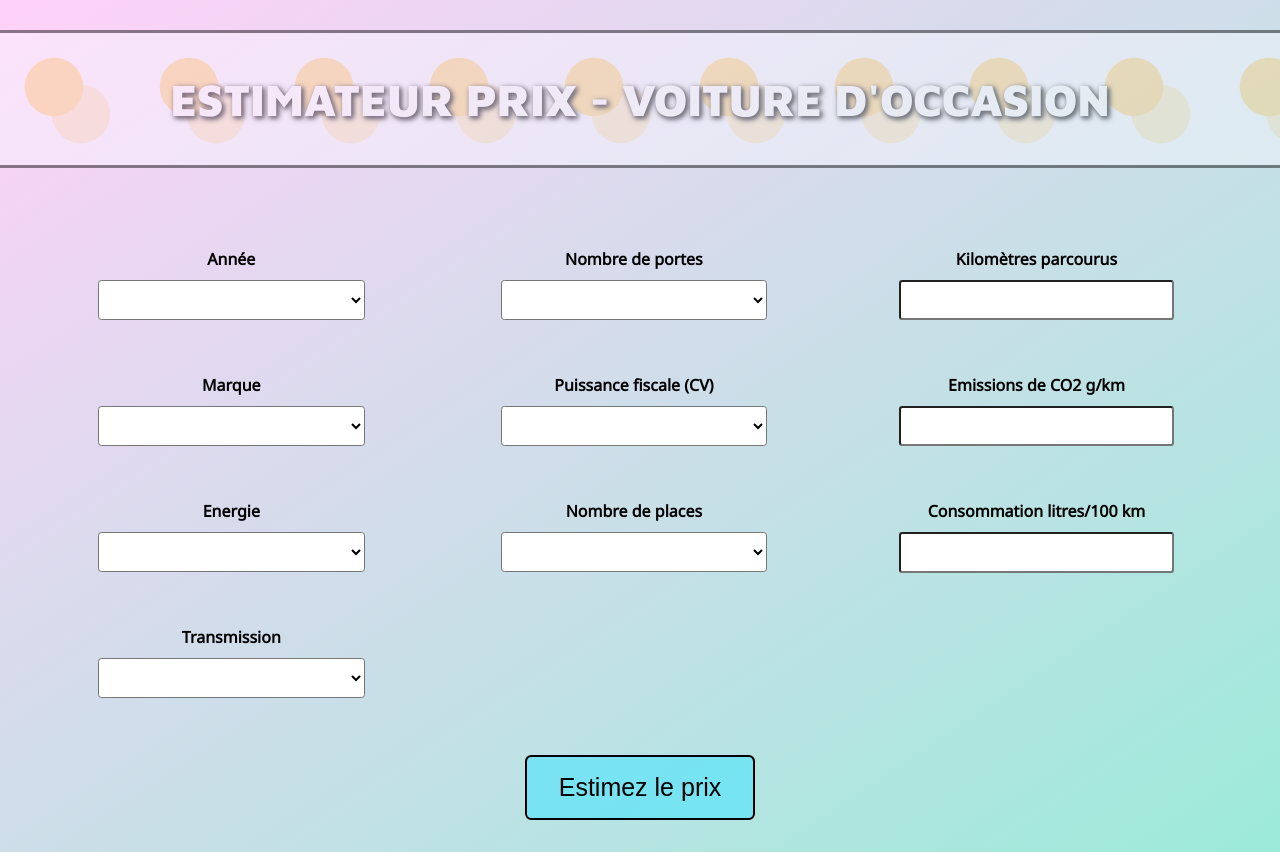
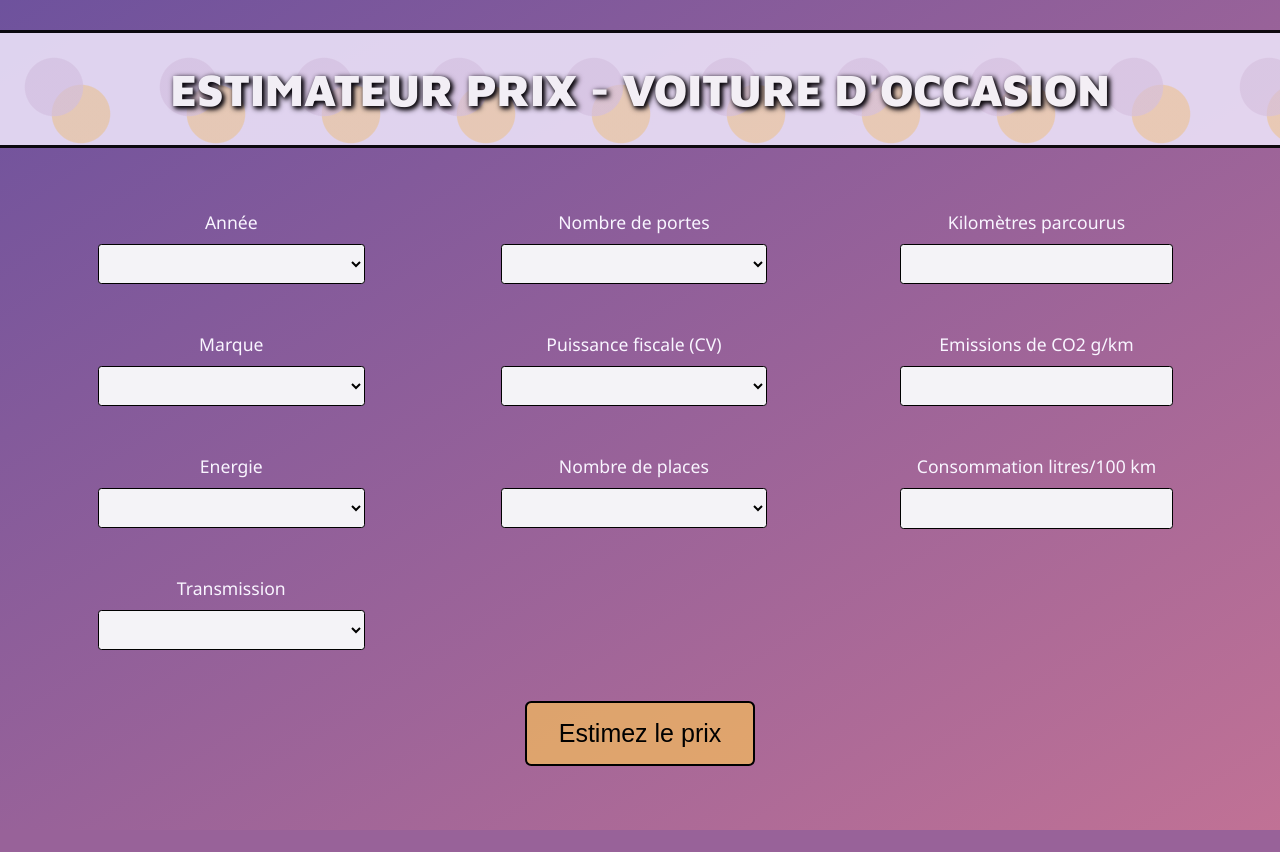
Before and after one commit to pcmaldonado/Estimateur_prix_voiture, a Flask app: page / in a window 1280 px wide. After the commit the page ends 830 px from the top, so only its background shows below. Run offline with Flask 2, Linux system fonts and the light colour scheme; lists and menus that the app fills with data are empty; parts of the project's set-up code (start-up, migrations or seed data) failed here and were passed over; some libraries are stand-ins or nearby versions; some web fonts are replaced.

Commit message:
changed colors

```diff
--- a/static/styles/style.css
+++ b/static/styles/style.css
@@ -1,47 +1,201 @@
-html { font-size:100%; }
+/*
+================  COMMON  ================
+ */
+ body, html
+ {
+     margin: 0;
+     text-align: center;
+     width: 100%;
+     height: 100%;
+     background: linear-gradient(to bottom right, #6e529d 0%,#d97b93 100%);
+     background-size: 130% 130%;
+ }
 
-body
-{
-    margin: 0;
-    text-align: center;
-    background: linear-gradient(to bottom right, #ffd1f9, #7bf3cf, #a4fddb, #da9fd7);
-	background-size: 400% 400%;
+ .header h1
+ {
+     padding-top: 30px;
+     padding-bottom: 30px;
+     margin-bottom: 2rem;
+     background: radial-gradient(circle at 40% 40%, #ddcae6a9 25%, transparent 26%),radial-gradient(circle at 60% 60%, #fbc25865 25%, transparent 26%);
+     background-size: 3em 3em;
+     background-color: #ebe1f8;
+     opacity: 0.9;
+     border-top: 3px solid black;
+     border-bottom: 3px solid black;
+     font-family: 'Maven Pro', sans-serif;
+     font-size: 45px;
+     color:white;
+     text-shadow: 2px 2px 4px #000000, 2px 2px 6px #000000;
+ }
+
+.main {
+    padding:30px;
+    font-family: 'Noto Sans', sans-serif;
+    font-weight: bold;
 }
 
-p {
-    margin-bottom: -3rem;
+
+@media screen and (max-width: 1024px){
+    .header h1 {
+        margin-bottom: 20px;
+    }
+
+    .main
+    {
+        padding-right: 1%;
+    }
 
 }
 
-h2 {
-    margin-top: 5rem;
-
+ /*
+ ================  INDEX  ================
+  */
+label {
+    color:#f9f5ff;
+    font-weight: 550;
+    font-size:1.1rem;
 }
 
-.medium {
-    font-size: medium;
-    margin-top: 2%;
-    font-family: 'Noto Sans', sans-serif;
-    font-weight: bold;
+select, input[type=number] {
+    position: relative;
+    width: 20em;
+    height: 3em;
+    line-height: 3;
+    background:#f4f3f7;
+    overflow: hidden;
+    border-radius: .25em;
+    margin:10px;
+    cursor: pointer;
+    border: 1px solid black;
+    margin-bottom: 3rem;
+}
+
+input[type=submit]
+{
+    background-color: #fbc258ab;
+    border: none;
+    color: black;
+    padding: 16px 32px;
+    text-decoration: none;
+    cursor: pointer;
+    font-size: 25px;
+    border-radius: .25em;
+    border: 2px solid black;
+    margin-top: -10rem;
     margin-bottom: 2rem;
 }
 
-.large
-{
-    font-size: large;
-    padding: 1.5%;
+input[type=number] {
+    padding-bottom: 3px;
+    height: 2.56em;
 }
 
+.column {
+    float: left;
+    width: 33%;
+}
+
+.row:after {
+    content: "";
+    display: table;
+    clear: both;
+}
+
+/* Select into 2 columns */
+@media screen and (max-width: 865px)
+{
+    .column {
+        float: left;
+        width: 50%;
+    }
+}
+
+
+/* Select into 1 single column */
+@media screen and (max-width: 600px)
+{
+    .column {
+        float: left;
+        width: 100%;
+    }
+
+    input[type=submit]{
+    margin-top:2rem;
+    margin-bottom: 2rem;
+
+    }
+
+    body, html
+    {
+        background-size: 300% 300%;
+    }
+
+}
+/*
+ ================  PREDICT  ================
+*/
 .result{
     padding: 3%;
-    margin-left: 30%;
-    margin-right: 30%;
     border: 2px solid rgb(75, 60, 70);
     background-color: #f1bf6d8c;
     border-radius: .3em;
     margin-bottom: 1%;
     margin-top: -1%;
     overflow:hidden;
+    font-size: large;
+}
+
+.result-container {
+    padding-left: 15%;
+    padding-right: 15%;
+    padding-top: 2%;
+    padding-bottom: 2%;
+}
+
+.result p {
+    margin-bottom: -3rem;
+}
+
+h2 {
+    margin-top: 5rem;
+}
+
+@media screen and (max-width: 1320px) and (min-width: 724px) {
+    .result{
+        padding: 2%;
+        margin-bottom: 1%;
+        margin-top: -1%;
+    }
+
+    .result-container {
+        padding-left: 5%;
+        padding-right: 5%;
+        padding-top: 2%;
+        padding-bottom: 2%;
+    }
+}
+
+.column-table {
+    float: left;
+    width: 50%;
+    margin-left: -2rem;
+    margin-right: -2rem;
+}
+
+.features p {
+    margin-bottom: 0rem;
+}
+
+.features .container{
+    padding-left: 6%;
+}
+
+footer {
+    font-size: 0.9rem;
+    margin-top: 2rem;
+    font-family: 'Noto Sans', sans-serif;
+    font-weight: bold;
+    padding-bottom: 2rem;
 }
 
 
@@ -59,124 +213,32 @@ table, th, td
     overflow:hidden;
     margin-left: auto;
     margin-right: auto;
-    padding: 1rem;
-    font-size: 15px;
+    padding: 8px;
+    font-size: 14px;
+}
+
+th {
+    background:rgba(212, 157, 194, 0.418);
+}
+
+th, td {
+    width: 20px;
 }
 
 
-th {
-    background:rgba(221, 185, 209, 0.418);
-}
-
-.feat-font
-{
-    padding:30px;
-    font-family: 'Noto Sans', sans-serif;
-    font-weight: bold;
-}
-
-select, input[type=number] {
-    position: relative;
-    width: 20em;
-    height: 3em;
-    line-height: 3;
-    background:white;
-    overflow: hidden;
-    border-radius: .25em;
-    margin:10px;
-    cursor: pointer;
-}
-
-input[type=number] {
-    height: 2.56em;
-}
-
-.column {
-    float: left;
-    width: 33%;
-}
-
-.row:after {
-    content: "";
-    display: table;
-    clear: both;
-}
-
-.column-table {
-    float: left;
-    width: 50%;
-    margin-left: -2.7rem;
-    margin-right: -2.7rem;
-}
-
-.container {
-    padding-left: 9%;
-}
-
-input[type=submit]
-{
-    background-color: #58e4fbab;
-    border: none;
-    color: black;
-    padding: 16px 32px;
-    text-decoration: none;
-    cursor: pointer;
-    font-size: 25px;
-    border-radius: .25em;
-    border: 2px solid black;
-    margin-top: -10rem;
-    margin-bottom: 2rem;
-}
-
-
-
-h1
-{
-    padding-top: 40px;
-    padding-bottom: 40px;
-    margin-bottom: 50px;
-    background: radial-gradient(circle at 40% 40%, #ffd582 25%, transparent 26%),radial-gradient(circle at 60% 60%, #ffd58280 25%, transparent 26%);
-    background-size: 3em 3em;
-    background-color: #f9f9ff;
-    opacity: 0.45;
-    border-top: 3px solid black;
-    border-bottom: 3px solid black;
-    font-family: 'Maven Pro', sans-serif;
-    font-size: 45px;
-    color:white;
-    text-shadow: 2px 2px 4px #000000, 2px 2px 6px #000000;
-}
-
-@media screen and (max-width: 1900px) and (min-width: 1024px) {
-    .result{
-        margin-left: 20%;
-        margin-right: 20%;
-    }
-
+/* Separate features in two rows */
+@media screen and (max-width:1450px) {
     .column-table {
+        float: center;
         width: 100%;
+        margin-left: -2rem;
+        margin-right: -2rem;
     }
 }
 
-
-@media screen and (max-width: 1024px) and (min-width: 724px) {
-    .column {
-        float: left;
-        width: 50%;
-    }
-
-    input[type=submit]{
-    margin-top:2rem;
-    }
-
-    .result{
-        padding: 5%;
-        margin-left: 20%;
-        margin-right: 20%;
-        margin-bottom: 1%;
-        margin-top: -1%;
-    }
-
+/* All features in one single column */
+@media screen and (max-width: 724px)
+{
     .column-table {
         width: 100%;
     }
@@ -185,11 +247,11 @@ h1
         border: 0;
         background:rgba(255, 255, 255, 0);
         width: 100%;
-      }
+    }
 
       table thead {
         display: none;
-      }
+    }
 
       table td {
         display: block;
@@ -197,7 +259,8 @@ h1
         font-size: 13px;
         margin-top: 10px;
         font-size: 15px;
-      }
+        width:90%;
+    }
 
       table td:before {
         content: attr(data-label);
@@ -205,75 +268,15 @@ h1
         margin-top: 12px;
         text-transform: uppercase;
         font-weight: bold;
-      }
+    }
 
-    .large{
-        padding: 2%;
+    body, html {
+        background-size: 250% 250%;
     }
 }
 
-@media screen and (max-width: 1024px){
-    h1 {
-        margin-bottom: 20px;
-    }
-
-    .result{
-        padding: 5%;
-        margin-left: 10%;
-        margin-right: 10%;
-    }
-
-    .feat-font
-    {
-        padding-right: 1%;
-    }
-
-   }
-
-
-
-@media screen and (max-width: 724px)
-{
-    .column {
-        float: left;
-        width: 100%;
-    }
-
-    input[type=submit]{
-    margin-top:2rem;
-    }
-
-    .column-table {
-        width: 100%;
-    }
-
-    table {
-        border: 0;
-        background:rgba(255, 255, 255, 0);
-        width: 100%;
-      }
-
-      table thead {
-        display: none;
-      }
-
-      table td {
-        display: block;
-        text-align: right;
-        font-size: 13px;
-        margin-top: 10px;
-        font-size: 15px;
-      }
-
-      table td:before {
-        content: attr(data-label);
-        float: left;
-        margin-top: 12px;
-        text-transform: uppercase;
-        font-weight: bold;
-      }
-
-    .large{
-        padding: 2%;
+@media screen and (max-width:400px){
+    body, html {
+        background-size: 300% 300%;
     }
 }
--- a/templates/index.html
+++ b/templates/index.html
@@ -22,10 +22,12 @@
     </head>
 
     <body>
+    <div class="header">
         <h1>ESTIMATEUR PRIX - VOITURE D'OCCASION</h1>
+    </div>
 
-    <!-- <div class="container"> -->
-    <div class="feat-font">
+
+    <div class="main">
         <div class="select">
             <div class="row">
                 <form action = "{{url_for('home')}}" method = "POST">
@@ -38,21 +40,21 @@
                             <option value="{{year}}">{{year}}</option>
                             {% endfor %}
                         </select>
-                <br><br><br>
+                        <br>
 
                         <label for="years">Marque</label><br>
                         <select name="brands">
                             {% for brand in brands %}
                             <option value="{{brand}}">{{brand}}</option>
                             {% endfor %}
-                </select><br><br><br>
+                        </select><br>
 
                         <label for="fuel">Energie</label><br>
                         <select name="fuel">
                             {% for fuel in fuels %}
                             <option value="{{fuel}}">{{fuel}}</option>
                             {% endfor %}
-                </select><br><br><br>
+                        </select><br>
 
                         <div class="row">
                         <label for="transmission">Transmission</label><br>
@@ -60,8 +62,10 @@
                             {% for transmission in trans %}
                             <option value="{{transmission}}">{{transmission}}</option>
                             {% endfor %}
-                </select><br><br> <br>
-                </div></div>
+                        </select><br>
+                        </div>
+                    </div>
+
 
                     <!-- COLUMN 2  -->
                     <div class="column">
@@ -70,33 +74,33 @@
                             {% for range in range10 %}
                             <option value="{{range}}">{{range}}</option>
                             {% endfor %}
-                </select><br><br><br>
+                        </select><br>
 
                         <label for="power_cv">Puissance fiscale (CV)</label><br>
                         <select name="power_cv">
                             {% for range in range10 %}
                             <option value="{{range}}">{{range}}</option>
                             {% endfor %}
-                </select><br><br><br>
+                        </select><br>
 
                         <label for="seats">Nombre de places</label><br>
                         <select name="seats">
                             {% for range in range10 %}
                             <option value="{{range}}">{{range}}</option>
                             {% endfor %}
-                </select><br><br><br>
+                        </select><br>
                     </div>
 
                     <!-- COLUMN 3  -->
                     <div class="column">
                         <label for="kms">Kilomètres parcourus</label><br>
-                <input type="number" min = "1" name="kms" placeholder=" " autocomplete="off"><br><br><br>
+                        <input type="number" min = "1" name="kms" placeholder=" " autocomplete="off"><br>
                     </div>
 
                     <div class="row">
                         <div class="column">
                             <label for="emiss_co2">Emissions de CO2 g/km</label><br>
-                <input type="number" min = "0" name="emiss_co2" placeholder=" " autocomplete="off"><br><br><br>
+                            <input type="number" min = "0" name="emiss_co2" placeholder=" " autocomplete="off"><br>
                         </div>
                         <div class="column">
                             <label for="cons_litre">Consommation litres/100 km</label><br>
@@ -106,12 +110,38 @@
 
             </div>
         </div>
+
     </div>
-    </div>
-    <!-- </div> -->
+
 
     <input type="submit", value = 'Estimez le prix'>
     </form>
+
+
+    <script type="module">
+        // Import the functions you need from the SDKs you need
+        import { initializeApp } from "https://www.gstatic.com/firebasejs/9.6.8/firebase-app.js";
+        import { getAnalytics } from "https://www.gstatic.com/firebasejs/9.6.8/firebase-analytics.js";
+        // TODO: Add SDKs for Firebase products that you want to use
+        // https://firebase.google.com/docs/web/setup#available-libraries
+
+        // Your web app's Firebase configuration
+        // For Firebase JS SDK v7.20.0 and later, measurementId is optional
+        const firebaseConfig = {
+          apiKey: "AIzaSyC2K2mPrGtlHz2gW9hweIXQhvYHyFJCmNg",
+          authDomain: "estimateur-prix-voiture.firebaseapp.com",
+          projectId: "estimateur-prix-voiture",
+          storageBucket: "estimateur-prix-voiture.appspot.com",
+          messagingSenderId: "617672649242",
+          appId: "1:617672649242:web:af8d563373fe49343c3fa3",
+          measurementId: "G-LXY1K01QNL"
+        };
+
+        // Initialize Firebase
+        const app = initializeApp(firebaseConfig);
+        const analytics = getAnalytics(app);
+      </script>
+
     </body>
 
 </html>
```
Also changed, not shown: templates/predict.html (+35 -8 lines). Lines whose indentation alone changed are shown as unchanged.
